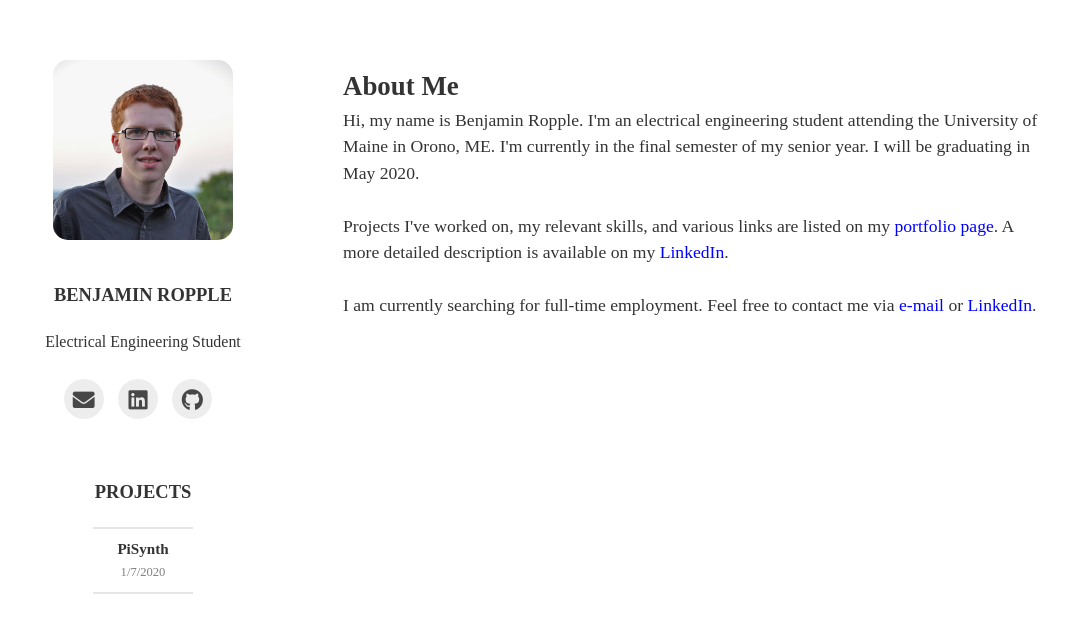
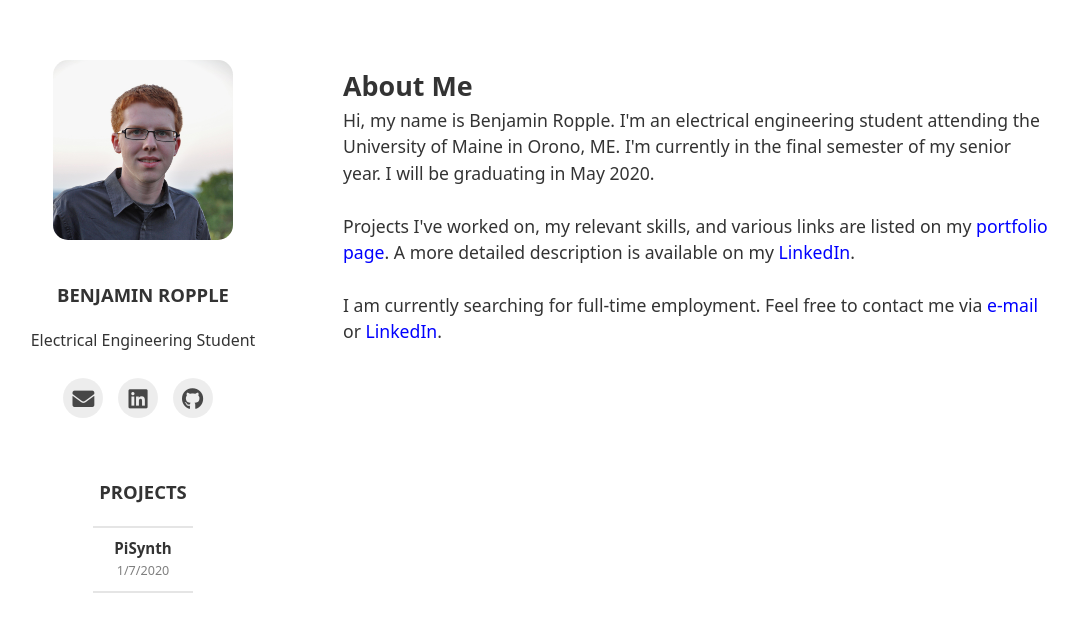
Before and after one commit to bropple/bropple.github.io, a Jekyll site: the page built from index.html, in a window 1280 px wide. Shown: the top 633 px of the page, without its empty margins (127-1205 px from the left). Built offline with Jekyll 4.4.1, drawn with Linux system fonts in a browser that asks for light colours; nearby versions of some CDN libraries; some web fonts are replaced; the list of posts is cut into pages by our own code.

Commit message:
Modified some fonts due to letter O bug on Windows systems.

```diff
--- a/_sass/base/_global.scss
+++ b/_sass/base/_global.scss
@@ -1,6 +1,6 @@
 *{
 	-webkit-text-size-adjust:none;
-	font-family: 'Spoqa Han Sans', 'Spoqa Han Sans JP', 'Sans-serif';
+	font-family: 'Noto Sans', 'Sans-serif';
 	box-sizing: border-box;
 }
 html, body{height:100%;}
```
Also changed, not shown: 4 other files.
